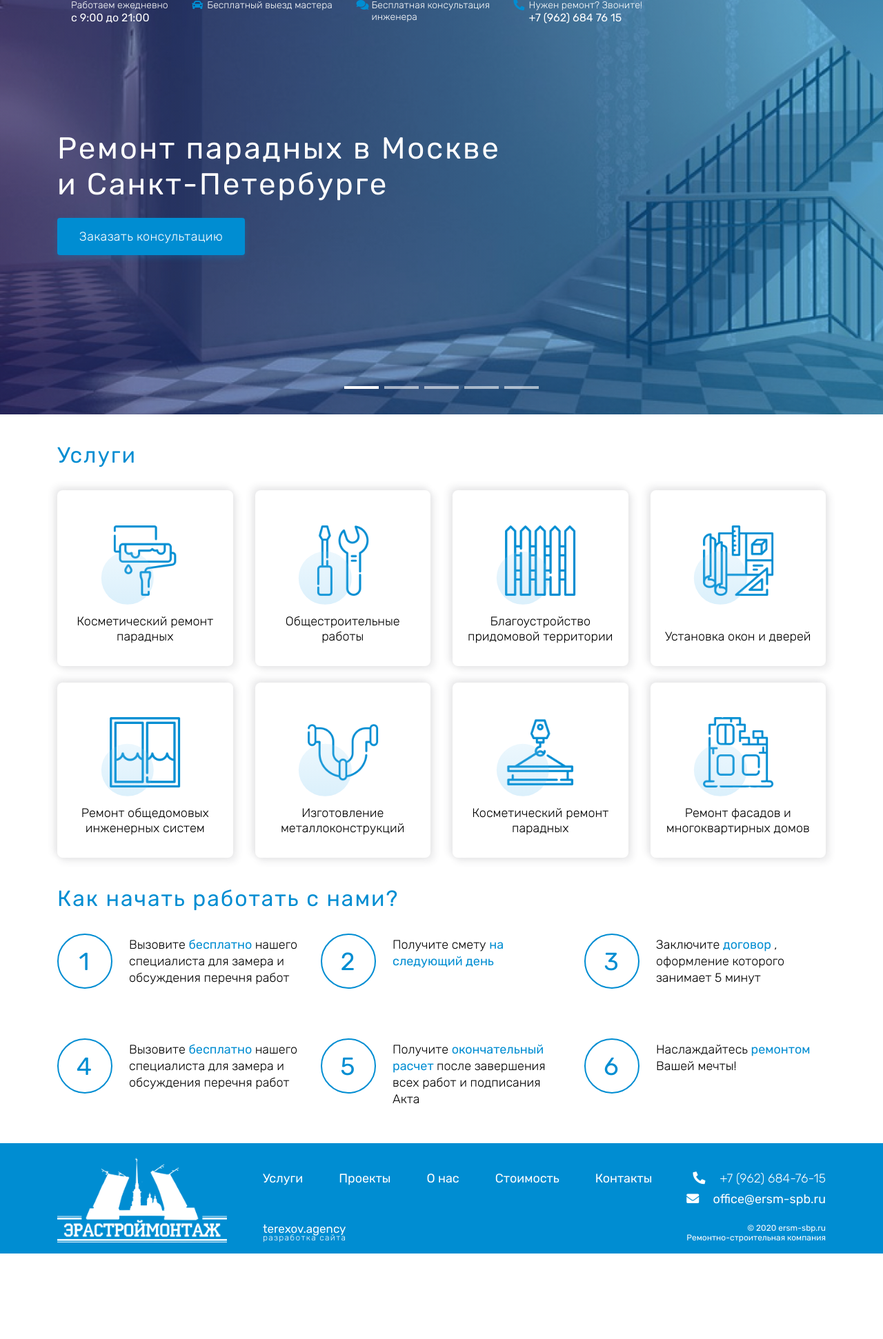
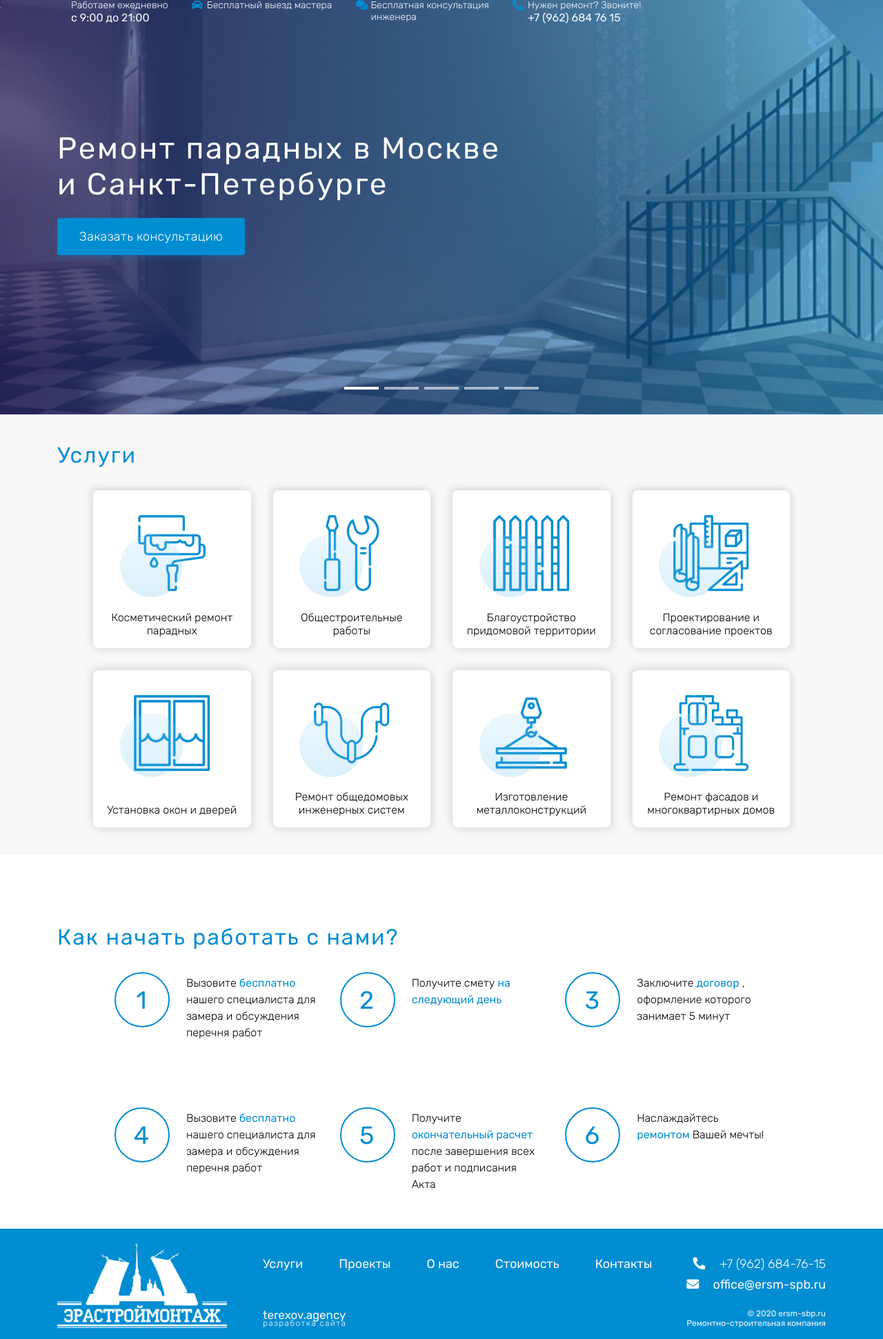
Before and after one commit to sergeygutovskiy/ersm, a PHP site: page / in a window 1280 px wide. Shown: the part 119-2061 px from the top of the page at 69% size. Before the commit the page ends 1937 px from the top, so only its background shows below. Run offline with PHP 8.4, Linux system fonts and the light colour scheme; some web fonts are replaced.

Commit message:
smaller sizes for whole pages (main font size - 16px)

```diff
--- a/css/_all.css
+++ b/css/_all.css
@@ -25,7 +25,7 @@
 body {
 	margin: 0;
 
-	font-size: 18px;
+	font-size: 16px;
 	font-family: "Rubik", sans-serif;
 	font-weight: 300;
 
--- a/css/_footer.css
+++ b/css/_footer.css
@@ -40,6 +40,7 @@
 .footer__link {
 	font-weight: 400;
 	color: white;
+	font-size: 18px;
 }
 
 .footer__link:not(:last-child) {
@@ -51,6 +52,7 @@
 	margin-left: auto;
 	color: white;
 	text-align: right;
+	font-size: 18px;
 
 	margin-bottom: 16px;
 }
--- a/css/_navigation.css
+++ b/css/_navigation.css
@@ -22,6 +22,7 @@
 
 	color: white;
 	font-weight: 400;
+	font-size: 18px;
 }
 
 .navigation__item:not(:last-child) {
--- a/css/pages/index.css
+++ b/css/pages/index.css
@@ -240,17 +240,25 @@
 
 }
 
+.services-container {
+	background-color: #FAF7F8;
+	overflow: auto;
+	padding-bottom: 40px;
+}
+
 .services {
 	display: grid;
 	grid-template-columns: 1fr 1fr 1fr 1fr;
 	grid-template-rows: 1fr 1fr;
-	grid-gap: 24px 32px;
+	grid-gap: 32px 32px;
+
+	padding: 0 52px;
 }
 
 .services__item {
 	position: relative;
 	border-radius: 8px;
-
+	background-color: white;
 	box-shadow: 4px 4px 10px 2px rgba(75, 81, 91, 0.1), -4px -4px 10px 2px rgba(75, 81, 91, 0.1);
 }
 
@@ -261,8 +269,8 @@
 }
 
 .services__image {
-	width: 40%;
-	height: 40%;
+	width: 48%;
+	height: 48%;
 
 	position: absolute;
 	top: 40%;
@@ -272,14 +280,14 @@
 
 .services__circle {
 	position: absolute;
-	width: 30%;
-	height: 30%;
+	width: 40%;
+	height: 40%;
 	border-radius: 50%;
 
 	position: absolute;
-	top: 50%;
-	left: 40%;
-	transform: translate(-50%, -50%);
+	top: 28%;
+	left: 17%;
+	/*transform: translate(-50%, -50%);*/
 
 	background: linear-gradient(180deg, rgba(162, 217, 247, 0.2) 0%, rgba(74, 179, 237, 0.2) 100%);
 }
@@ -292,7 +300,12 @@
 	bottom: 0;
 	padding-left: 16px;
 	padding-right: 16px;
-	margin-bottom: 32px;
+	margin-bottom: 16px;
+}
+
+.navigation__item:nth-child(2) .services__text,
+.navigation__item:nth-child(5) .services__text {
+	padding-bottom: 18px;
 }
 
 @media screen and (max-width: 1240px)
@@ -388,13 +401,18 @@
 	}
 }
 
-
+.start-work-container {
+	margin-top: 60px;
+	overflow: auto;
+}
 
 .start-work {
 	display: grid;
 	grid-template-columns: 1fr 1fr 1fr;
 	grid-template-rows: 1fr 1fr;
-	grid-gap: 52px 32px;
+	grid-gap: 72px 32px;
+
+	padding: 0 83px;
 }
 
 .start-work__item {
--- a/index.php
+++ b/index.php
@@ -110,7 +110,8 @@
 		});
 	</script>
 
-	<section class="main-container">
+	<section class="services-container">
+		<div class="main-container">
 			<div class="main-title">Услуги</div>
 
 			<div class="services">
@@ -142,7 +143,7 @@
 					<img class="services__image" src="img/index-icons/icon-4.png">
 					<div class="services__circle"></div>
 					<div class="services__text">
-					Установка окон и дверей
+						Проектирование и <br> согласование проектов
 					</div>
 				</div>
 
@@ -150,7 +151,7 @@
 					<img class="services__image" src="img/index-icons/icon-5.png">
 					<div class="services__circle"></div>
 					<div class="services__text">
-					Ремонт общедомовых <br> инженерных систем
+						Установка окон и дверей
 					</div>
 				</div>
 
@@ -158,7 +159,7 @@
 					<img class="services__image" src="img/index-icons/icon-6.png">
 					<div class="services__circle"></div>
 					<div class="services__text">
-					Изготовление <br> металлоконструкций
+						Ремонт общедомовых <br> инженерных систем
 					</div>
 				</div>
 
@@ -166,7 +167,7 @@
 					<img class="services__image" src="img/index-icons/icon-7.png">
 					<div class="services__circle"></div>
 					<div class="services__text">
-					Косметический ремонт парадных
+						Изготовление <br> металлоконструкций
 					</div>
 				</div>
 
@@ -174,13 +175,14 @@
 					<img class="services__image" src="img/index-icons/icon-8.png">
 					<div class="services__circle"></div>
 					<div class="services__text">
-					Ремонт фасадов и многоквартирных домов
+						Ремонт фасадов и <br> многоквартирных домов
+					</div>
 				</div>
 			</div>
 		</div>
 	</section>
 
-	<section class="main-container">
+	<section class="main-container start-work-container">
 		<div class="main-title">Как начать работать с нами?</div>
 
 		<div class="start-work">
```
Lines whose indentation alone changed are shown as unchanged.
